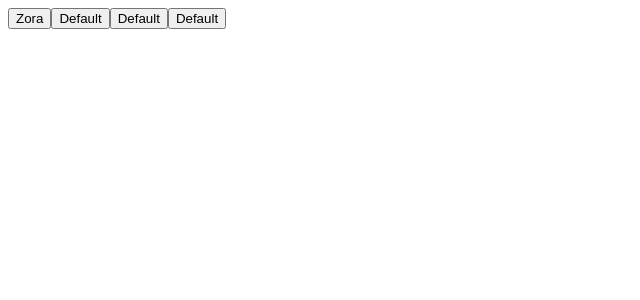
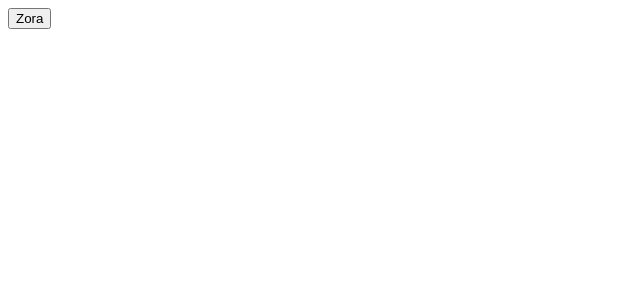
Before and after one commit to zorasantos/letmeask-react, a React (Create React App) app: page / in a window 1280 px wide. Shown: the top 300 px of the page, without its empty margins (0-640 px from the left). Built offline with nearby package versions, Linux system fonts and the light colour scheme; the HTML template or start-up script is replaced by a standard one.

Commit message:
Testando deploy heroku

```diff
--- a/src/App.tsx
+++ b/src/App.tsx
@@ -4,9 +4,6 @@ function App() {
   return (
     <>
       <Button text="Zora"/>
-      <Button />
-      <Button />
-      <Button />
     </>
   );
 }
```
